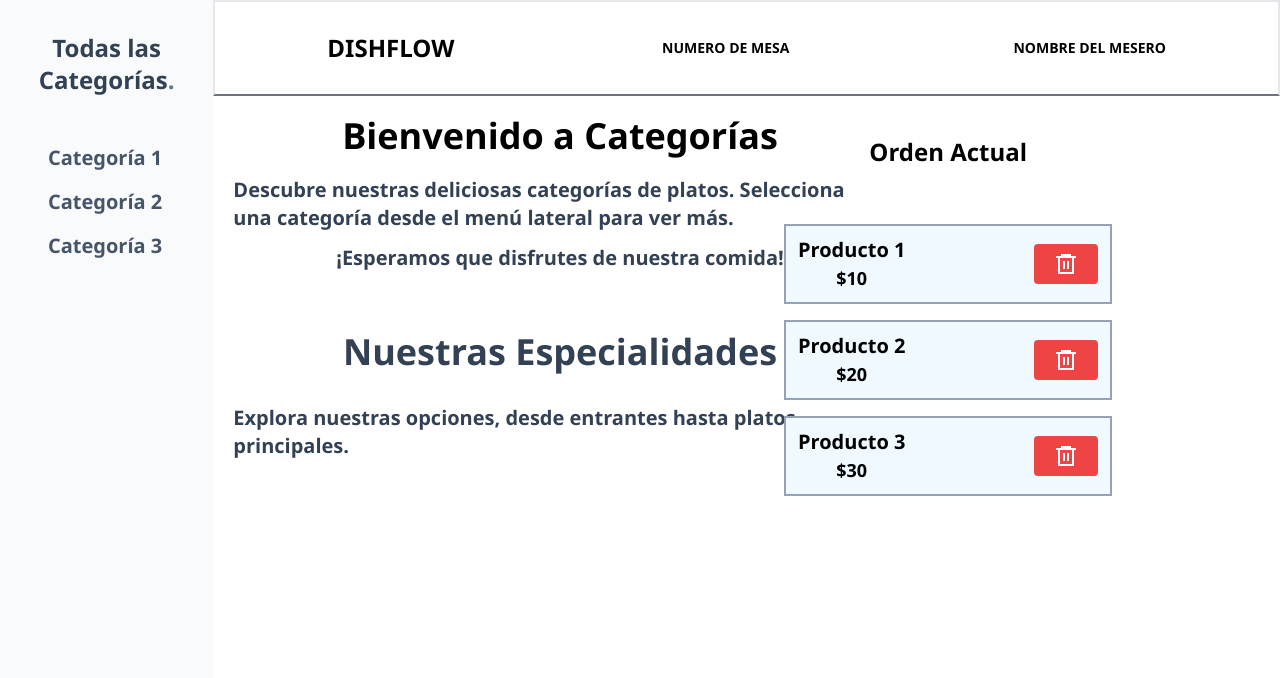
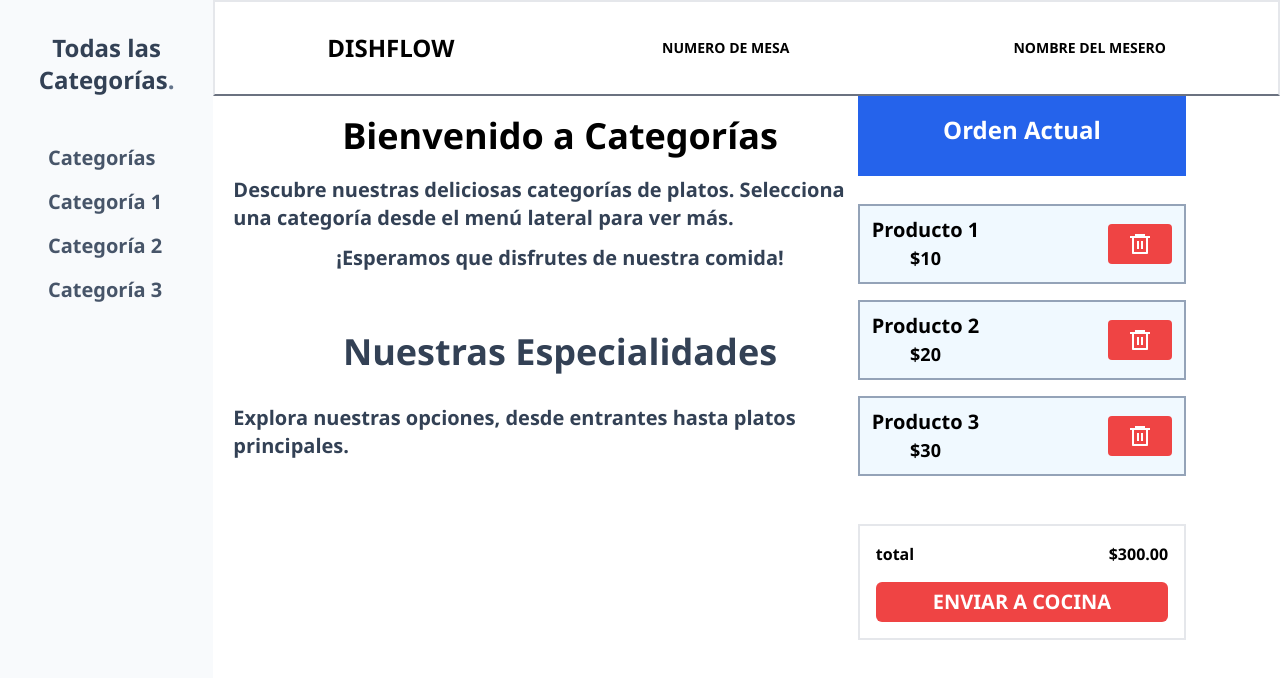
Before and after one commit to No-Country-simulation/c22-58-n-webapp, a React (Vite) app in the folder frontend/: page /categorias in a window 1280 px wide. Shown: the top 678 px of the page. Built offline with nearby package versions, Linux system fonts and the light colour scheme.

Commit message:
Se agregaron nuevos estilos a los componentes; sidebar, todas las categorias y orden actual

```diff
--- a/frontend/src/components/Sidebar.tsx
+++ b/frontend/src/components/Sidebar.tsx
@@ -13,6 +13,11 @@ function Sidebar() {
                 <h2 className="text-center text-md font-black text-slate-700 mb-10 md:text-lg lg:text-xl xl:text-2xl">Todas las Categorías<span className="text-slate-500">.</span></h2>
 
                 <nav className="">
+                    <ul className="flex flex-col gap-4">
+                        <li className="">
+                            <Link to='/categorias' className="flex font-semibold text-slate-600 text-md items-center gap-3 py-2 px-4 rounded-lg hover:bg-slate-400 transition-colors md:text-lg xl:text-xl">Categorías</Link>
+                        </li>
+                    </ul>
                     <ul className="flex flex-col gap-4">
                         <li className="">
                             <Link to='categoria1' className="flex font-semibold text-slate-600 text-md items-center gap-3 py-2 px-4 rounded-lg hover:bg-slate-400 transition-colors md:text-lg xl:text-xl">Categoría 1</Link>
--- a/frontend/src/components/categorias/CardCategoria1.tsx
+++ b/frontend/src/components/categorias/CardCategoria1.tsx
@@ -12,14 +12,14 @@ function CardCategoria1() {
 
                 <div className="card w-[85%] border-double border-4 border-stone-700 flex flex-col gap-2 md:w-[46%] xl:w-[31%]">
                     <div className="card-body p-2">
-                        <img className="w-full h-36" src="https://cdn.pixabay.com/photo/2014/11/05/15/57/salmon-518032_1280.jpg" alt="Imagen de los platos" />
+                        <img className="w-full h-28 lg:h-36" src="https://cdn.pixabay.com/photo/2014/11/05/15/57/salmon-518032_1280.jpg" alt="Imagen de los platos" />
                         <h5 className="card-title text-md font-bold text-slate-700  text-center pt-3 lg:text-lg xl:text-xl">Nombre del plato</h5>
                         <p className="text-end text-slate-700 text-md font-semibold pt-3 lg:text-lg xl:text-xl">$100.00</p>
                     </div>
                 </div>
                 <div className="card w-[85%]  border-double border-4 border-stone-700 flex flex-col gap-2 md:w-[46%] xl:w-[31%]">
                     <div className="card-body p-2">
-                        <img className="w-full h-36" src="https://cdn.pixabay.com/photo/2022/01/20/08/24/fish-6951734_1280.jpg" alt="Imagen de los platos" />
+                        <img className="w-full h-28 lg:h-36" src="https://cdn.pixabay.com/photo/2022/01/20/08/24/fish-6951734_1280.jpg" alt="Imagen de los platos" />
                         <h5 className="card-title text-md font-bold text-slate-700 text-center pt-3 lg:text-lg xl:text-xl">Nombre del plato</h5>
                         <p className="text-end text-slate-700 text-md font-semibold pt-3 lg:text-lg xl:text-xl">$100.00</p>
 
@@ -27,7 +27,7 @@ function CardCategoria1() {
                 </div>
                 <div className="card w-[85%]  border-double border-4 border-stone-700 flex flex-col gap-2 md:w-[46%] xl:w-[31%]">
                     <div className="card-body p-2">
-                        <img className="w-full h-36" src="https://cdn.pixabay.com/photo/2017/03/13/13/39/pancakes-2139844_1280.jpg" alt="Imagen de los platos" />
+                        <img className="w-full h-28 lg:h-36" src="https://cdn.pixabay.com/photo/2017/03/13/13/39/pancakes-2139844_1280.jpg" alt="Imagen de los platos" />
                         <h5 className="card-title text-md font-bold text-slate-700  text-center pt-3 lg:text-lg xl:text-xl">Nombre del plato</h5>
                         <p className="text-end text-slate-700 text-md font-semibold pt-3 lg:text-lg xl:text-xl">$100.00</p>
 
@@ -35,7 +35,7 @@ function CardCategoria1() {
                 </div>
                 <div className="card w-[85%]  border-double border-4 border-stone-700 flex flex-col gap-2 md:w-[46%] xl:w-[31%]">
                     <div className="card-body p-2">
-                        <img className="w-full h-36" src="https://cdn.pixabay.com/photo/2024/09/19/10/26/ai-generated-9058360_1280.jpg" alt="Imagen de los platos" />
+                        <img className="w-full h-28 lg:h-36" src="https://cdn.pixabay.com/photo/2024/09/19/10/26/ai-generated-9058360_1280.jpg" alt="Imagen de los platos" />
                         <h5 className="card-title text-md font-bold text-slate-700  text-center pt-3 lg:text-lg xl:text-xl">Nombre del plato</h5>
                         <p className="text-end text-slate-700 text-md font-semibold pt-3 lg:text-lg xl:text-xl">$100.00</p>
 
@@ -43,7 +43,7 @@ function CardCategoria1() {
                 </div>
                 <div className="card w-[85%]  border-double border-4 border-stone-700 flex flex-col gap-2 md:w-[46%] xl:w-[31%]">
                     <div className="card-body p-2">
-                        <img className="w-full h-36" src="https://cdn.pixabay.com/photo/2014/04/22/02/56/pizza-329523_1280.jpg" alt="Imagen de los platos" />
+                        <img className="w-full h-28 lg:h-36" src="https://cdn.pixabay.com/photo/2014/04/22/02/56/pizza-329523_1280.jpg" alt="Imagen de los platos" />
                         <h5 className="card-title text-md font-bold text-slate-700  text-center pt-3 lg:text-lg xl:text-xl">Nombre del plato</h5>
                         <p className="text-end text-slate-700 text-md font-semibold pt-3 lg:text-lg xl:text-xl">$100.00</p>
 
--- a/frontend/src/components/categorias/CardCategoria3.tsx
+++ b/frontend/src/components/categorias/CardCategoria3.tsx
@@ -3,7 +3,7 @@ function CardCategoria3() {
         <>
         <section className="flex flex-col justify-center items-center flex-wrap gap-3 mt-5 p-4">
             <div>
-                <h1 className="text-2xl text-slate-900 font-bold text-center pb-5 lg:text-4xl">Menú Destacado</h1>
+                <h1 className="text-xl text-slate-900 font-bold text-center pt-2 pb-5 lg:text-4xl">Menú Destacado</h1>
             </div>
 
             <div className="w-full flex flex-col justify-center items-center flex-wrap gap-5 md:justify-between md:flex-row lg:gap-9">
--- a/frontend/src/components/ordenActual/ordenActual.tsx
+++ b/frontend/src/components/ordenActual/ordenActual.tsx
@@ -19,11 +19,14 @@ const OrdenActual = () => {
 
 
     return (
+        <main className="w-full flex justify-center items-center">
             <aside className="w-full px-2 pt-4 top-0 right-0 text-center xl:w-[70%]">
-            <h3 className="pb-5 text-xl text-center font-bold pt-28 lg:text-2xl xl:pb-14 2xl:text-4xl">Orden Actual</h3>
-            <div className="flex flex-col">
+                <header className="bg-blue-600 mt-[4.5rem] mb-7 h-[4rem] flex justify-center items-center xl:h-[5rem]">
+                    <h3 className="pb-5 text-white text-xl text-center font-bold lg:text-2xl xl:pb-14 xl:pb-3 2xl:text-4xl">Orden Actual</h3>
+                </header>
+                <div className="flex flex-col pb-8">
                     {productos.length === 0 ? (
-                    <p className="text-lg text-center xl:text-4xl">No hay productos en la orden.</p>
+                        <p className="text-lg text-center pb-10 xl:text-4xl">No hay productos en la orden.</p>
                     ) : (
                         productos.map(producto => (
                         <div key={producto.id} className="flex justify-between items-center h-20 bg-sky-50 border-solid border-2 border-slate-400 gap-3 p-3 mb-4">
@@ -41,7 +44,17 @@ const OrdenActual = () => {
                         ))
                     )}
                 </div>
+                <footer className="border-2 border-solid border-gray-200 p-4 font-bold">
+                    <div className="mb-4 flex justify-between">
+                    <span>total</span>
+                    <span>$300.00</span>
+                    </div>
+                    <button className="h-10 w-full bg-red-500 text-xs rounded-md lg:text-xl uppercase text-white">
+                    enviar a cocina
+                    </button>
+                </footer>
             </aside>
+        </main>
     );
 
 }
```
Lines whose indentation alone changed are shown as unchanged.
